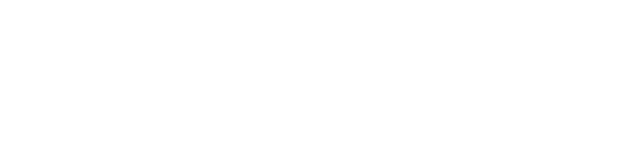
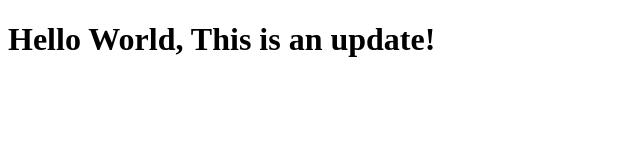
Before and after one commit to nafeesanwar/nginx-content, a plain HTML site: page index.html in a window 1280 px wide. Shown: the whole page, without its empty margins (0-640 px from the left). Drawn offline with Linux system fonts and the light colour scheme.

Commit message:
Update index.html

```diff
--- a/index.html
+++ b/index.html
@@ -3,9 +3,9 @@
 <head>
 	<meta charset="utf-8">
 	<meta name="viewport" content="width=device-width, initial-scale=1">
-	<title>Hello World<title>
+	<title>Hello World</title>
 </head>
 <body>
-	<h1>Hello World, This is an update!</</h1>
+	<h1>Hello World, This is an update!</h1>
 </body>
 </html>
```
